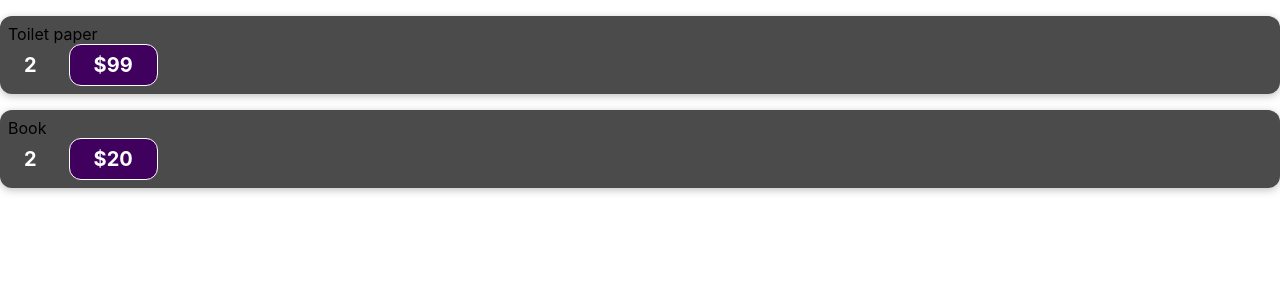
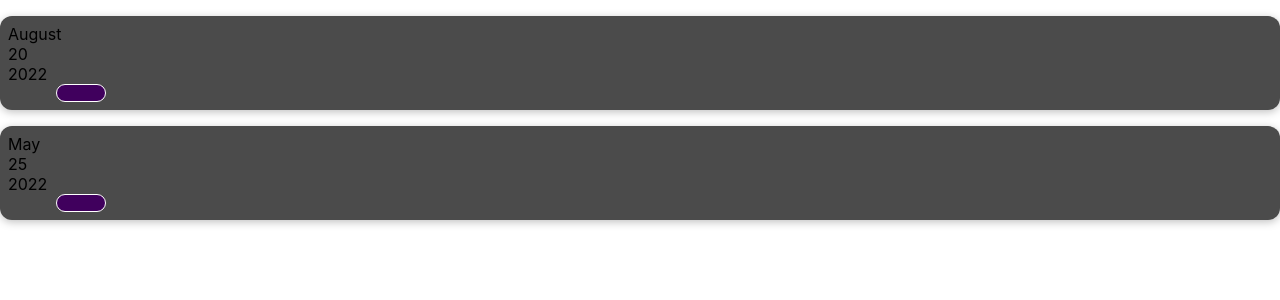
Before and after one commit to egemenbahtiyar/my-react-app, a React (Create React App) app: page / in a window 1280 px wide. Shown: the top 300 px of the page. Built offline with nearby package versions, Linux system fonts and the light colour scheme.

Commit message:
adding normal js

```diff
--- a/src/App.js
+++ b/src/App.js
@@ -6,26 +6,20 @@
             title: "Toilet paper",
             amount: 2,
             price: "$99",
+            date: new Date("2022", "7", "20"),
         },
         {
             id: 2,
             title: "Book",
             amount: 2,
             price: "$20",
+            date: new Date("2022", "4", "25"),
         },
     ];
     return (
         <div>
-            <ExpenseItem
-                title={dataList[0].title}
-                amount={dataList[0].amount}
-                price={dataList[0].price}
-            ></ExpenseItem>
-            <ExpenseItem
-                title={dataList[1].title}
-                amount={dataList[1].amount}
-                price={dataList[1].price}
-            ></ExpenseItem>
+            <ExpenseItem date={dataList[0].date}></ExpenseItem>
+            <ExpenseItem date={dataList[1].date}></ExpenseItem>
         </div>
     );
 }
--- a/src/components/ExpenseItem.js
+++ b/src/components/ExpenseItem.js
@@ -1,12 +1,14 @@
 import "./ExpenseItem.css";
 function ExpenseItem(props) {
-    // let expenseDate = new Date(2022, 5, 7);
-    // let expenseDescription = "Car Insurance";
-    // let expensePrice = "198.67";
+    let month = props.date.toLocaleString("en-US", { month: "long" });
+    let day = props.date.toLocaleString("en-US", { day: "2-digit" });
+    let year = props.date.getFullYear();
     return (
         <div className="expense-item">
             <div>
-                <div>{props.title}</div>
+                <div>{month}</div>
+                <div>{day}</div>
+                <div>{year}</div>
                 <div className="expense-item__description">
                     <h2>{props.amount}</h2>
                     <div className="expense-item__price">{props.price}</div>
```
